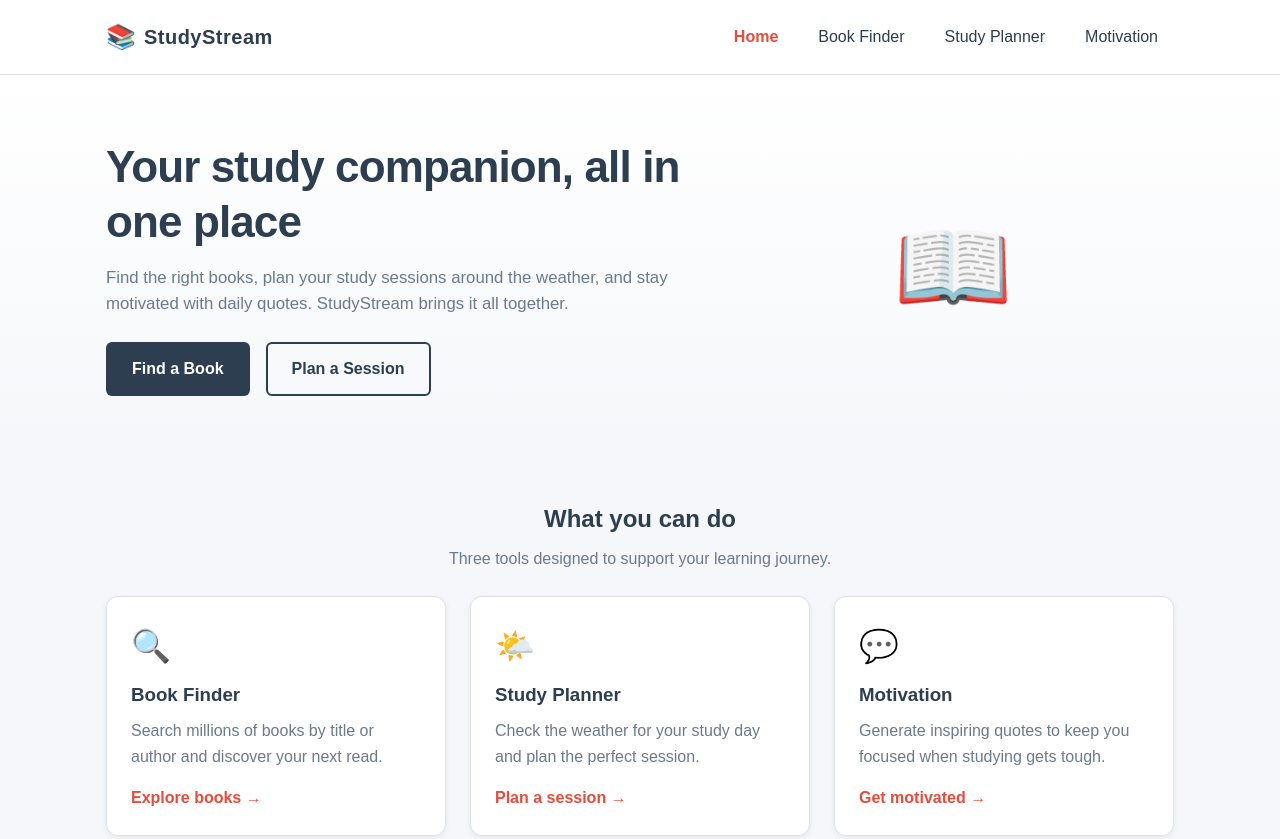
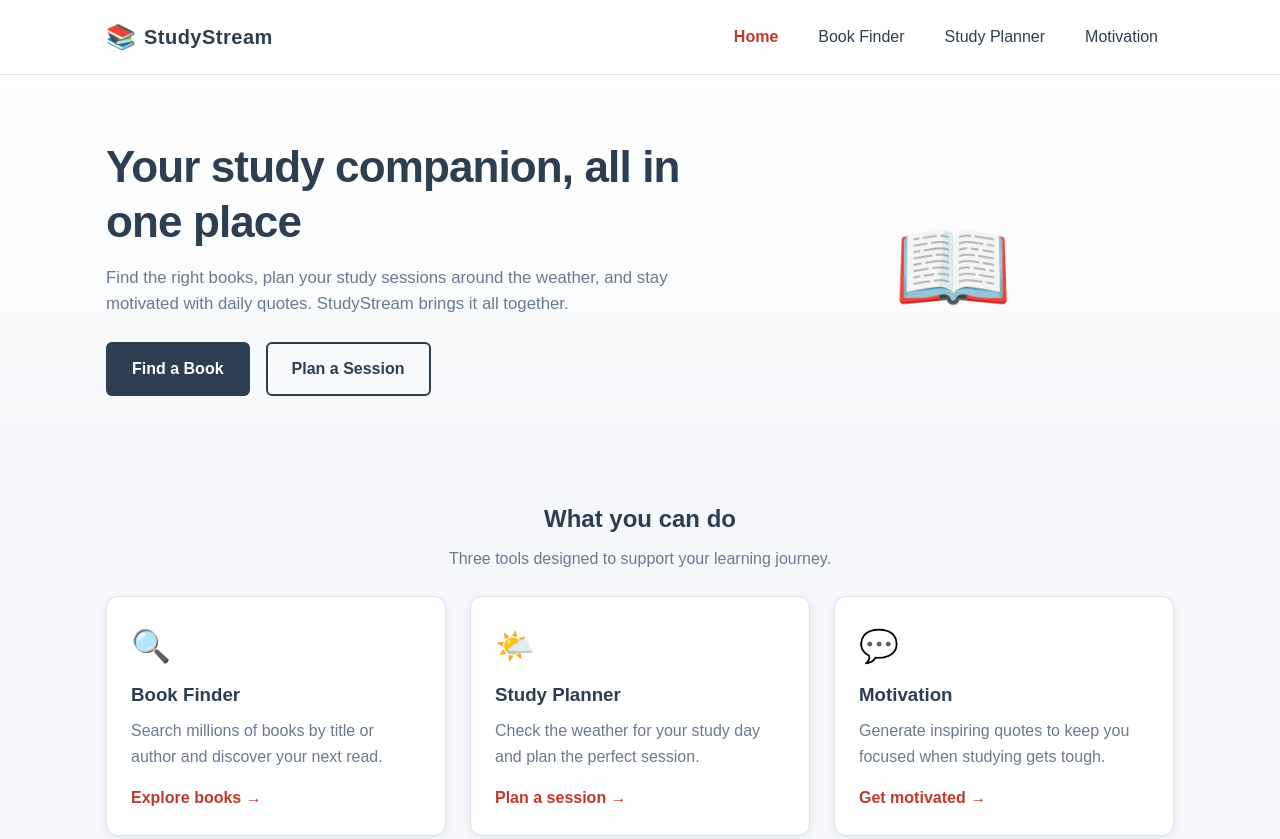
Before and after one commit to sfayyaz123/StudyStream, a plain HTML site: page index.html in a window 1280 px wide. Shown: the top 839 px of the page. Drawn offline with Linux system fonts and the light colour scheme.

Commit message:
Improved contrast for accessibility

```diff
--- a/css/style.css
+++ b/css/style.css
@@ -10,7 +10,7 @@
 /* ---------- 1. CSS Variables ---------- */
 :root {
     --colour-primary: #2C3E50;
-    --colour-secondary: #E74C3C;
+    --colour-secondary: #C0392B;
     --colour-accent: #3498DB;
     --colour-bg: #F5F7FA;
     --colour-surface: #FFFFFF;
```
